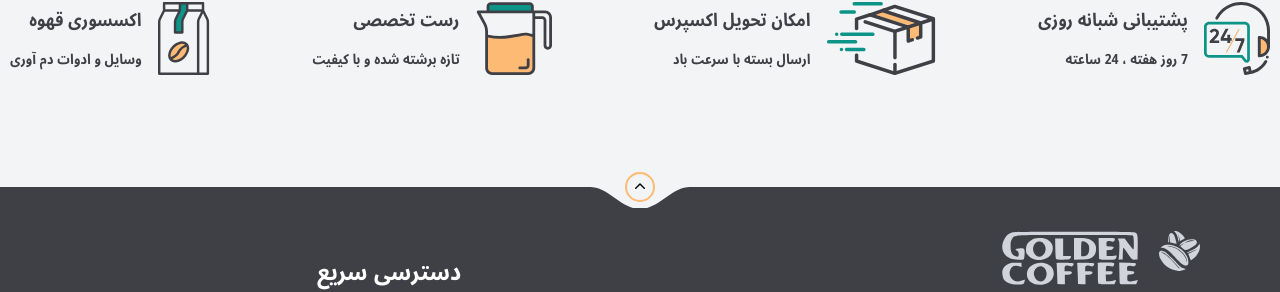
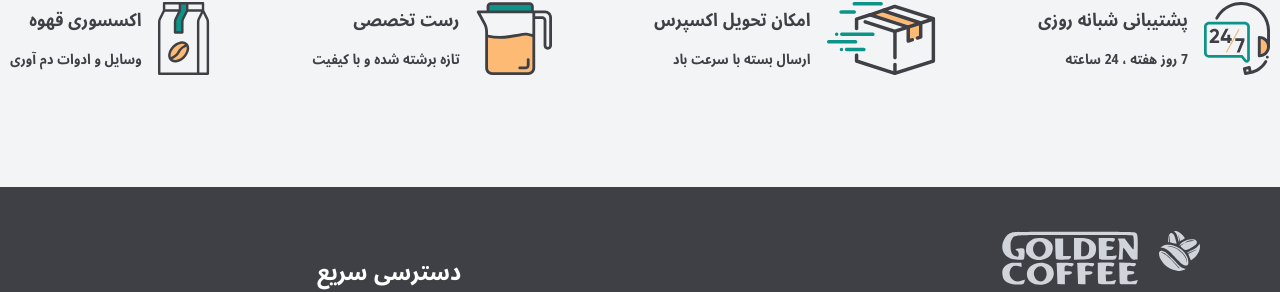
Before and after one commit to Sedigheh-ES/coffee-shop-tailwind, a website: page public/index.html in a window 1280 px wide. Shown: the part 4686-4978 px from the top of the page. Drawn offline with Linux system fonts and the light colour scheme; files whose address does not match are found by name; a web font is replaced by a local one.

Commit message:
Update index.html

```diff
--- a/public/index.html
+++ b/public/index.html
@@ -1984,16 +1984,16 @@
         <footer class="relative bg-zinc-700 py-8 md:py-11">
 
             <!--Curve   -->
-                <svg class="hidden md:inline-block absolute top-0 right-0 left-0 mx-auto text-gray-100 dark:text-zinc-800 w-[100px] h-[21px] ">
+<!--                 <svg class="hidden md:inline-block absolute top-0 right-0 left-0 mx-auto text-gray-100 dark:text-zinc-800 w-[100px] h-[21px] ">
                     <use href="#curve-footer"></use>
-                </svg>
+                </svg> -->
 
                 <!-- Arrow Circle -->
-                <div class=" absolute top-0 right-0 left-0 mx-auto -translate-y-2/4 hidden md:flex items-center justify-center h-[30px] w-[30px] rounded-full border-orange-300 border-2 mb-[54px]">
+<!--                 <div class=" absolute top-0 right-0 left-0 mx-auto -translate-y-2/4 hidden md:flex items-center justify-center h-[30px] w-[30px] rounded-full border-orange-300 border-2 mb-[54px]">
                     <svg class="w-5 h-5 tex-zinc-700 dark:text-white rotate-180">
                         <use href="#chevron-down"></use>
                     </svg>
-                </div>
+                </div> -->
 
             <div class="flex flex-col lg:flex-row flex-wrap justify-between px-4  md:px-0 sm:w-[94%] lg:w-[90%] mx-auto text-gray-300">
                 <div>
```
